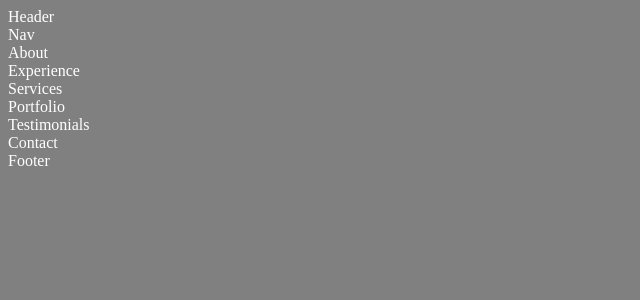
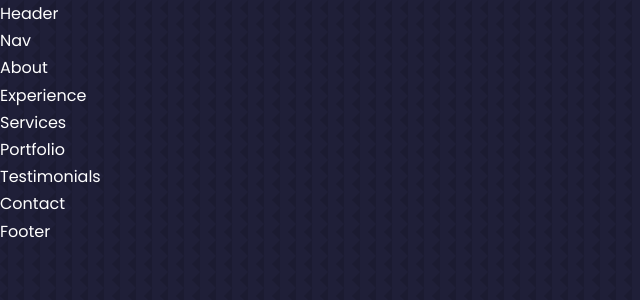
Before and after one commit to hamam99/portofolio-website, a React (Create React App) app: page / in a window 1280 px wide. Shown: the top 300 px of the page, without its empty margins (0-640 px from the left). Built offline with nearby package versions, Linux system fonts and the light colour scheme.

Commit message:
setup css

```diff
--- a/src/index.css
+++ b/src/index.css
@@ -1,4 +1,134 @@
+@import url('https://fonts.googleapis.com/css2?family=Poppins:wght@300;400;600&display=swap');
+
+* {
+    margin:0;
+    padding: 0;
+    border: 0;
+    outline: 0;
+    box-sizing: border-box;
+    list-style: none;
+    text-decoration: none;
+}
+
+
+:root {
+    --color-bg: #1f1f38;
+    --color-bg-variant: #2c2c6c;
+    --color-primary:#4db5ff;
+    --color-primary-variant: rgba(77, 181, 255, 0.4);
+    --color-white: #fff;
+    --color-light: rgba(255,255,255, 0.6);
+
+    --transition: all 400ms ease;
+
+    --container-width-lg: 75%;
+    --container-width-md: 86%;
+    --container-width-sm: 90%;
+}
+
+
+html {
+    scroll-behavior: smooth;
+}
+
+::-webkit-scrollbar {
+    display: none;
+}
+
 body {
-    background: grey;
-    color: white;
+    font-family: "Poppins",sans-serif;
+    background: var(--color-bg);
+    color: var(--color-white);
+    line-height: 1.7;
+    background-image: url(../src/assets/bg-texture.png);
 }
+
+/* GENERAL STYLES */
+.container {
+    width: var(--container-width-lg);
+    margin: 0 auto;
+}
+
+h1,h2,h3,h4,h5 {
+    font-weight: 500;;
+}
+
+h1 {
+    font-size: 2.5rem;
+}
+
+section {
+    margin-top: 8rem;
+}
+
+section > h2, section > h5 {
+    text-align: center;
+    color: var(--color-light);
+}
+
+section > h2 {
+    color: var(--color-primary);
+    margin-bottom: 3rem;
+}
+
+.text-light {
+    color: var(--color-light)
+}
+
+a {
+    color: var(--color-primary);
+    transition: var(--transition);
+}
+
+a:hover {
+    color: var(--color-white);
+}
+
+.btn {
+    width:max-content;
+    display: inline-block;
+    color: var(--color-primary);
+    padding: 0.75rem 1.2rem;
+    cursor: pointer;
+    border: 1px solid var(--color-primary);
+    transition: var(--transition);
+}
+
+.btn:hover {
+    background-color: var(--color-white);
+    color: var(--color-bg);
+    border-color: transparent;
+}
+
+.btn-primary {
+    background: var(--color-primary);
+    color: var(--color-bg);
+}
+
+.img {
+    display: block;
+    width: 100%;
+    object-fit: fill;
+}
+
+/* MEDIA QUERIES (MEDIUM DEVICES)*/
+@media screen and (max-width: 1024px) {
+    .container {
+        width: var(--container-width-md);
+    }
+
+    section {
+        margin-top: 6rem;
+    }
+}
+
+/* MEDIA QUERIES (SMALL DEVICES)*/
+@media screen and (max-width: 600px) {
+    .container {
+        width: var(--container-width-sm);
+    }
+
+    section > h2{
+        margin-bottom: 2rem;
+    }
+}
```
